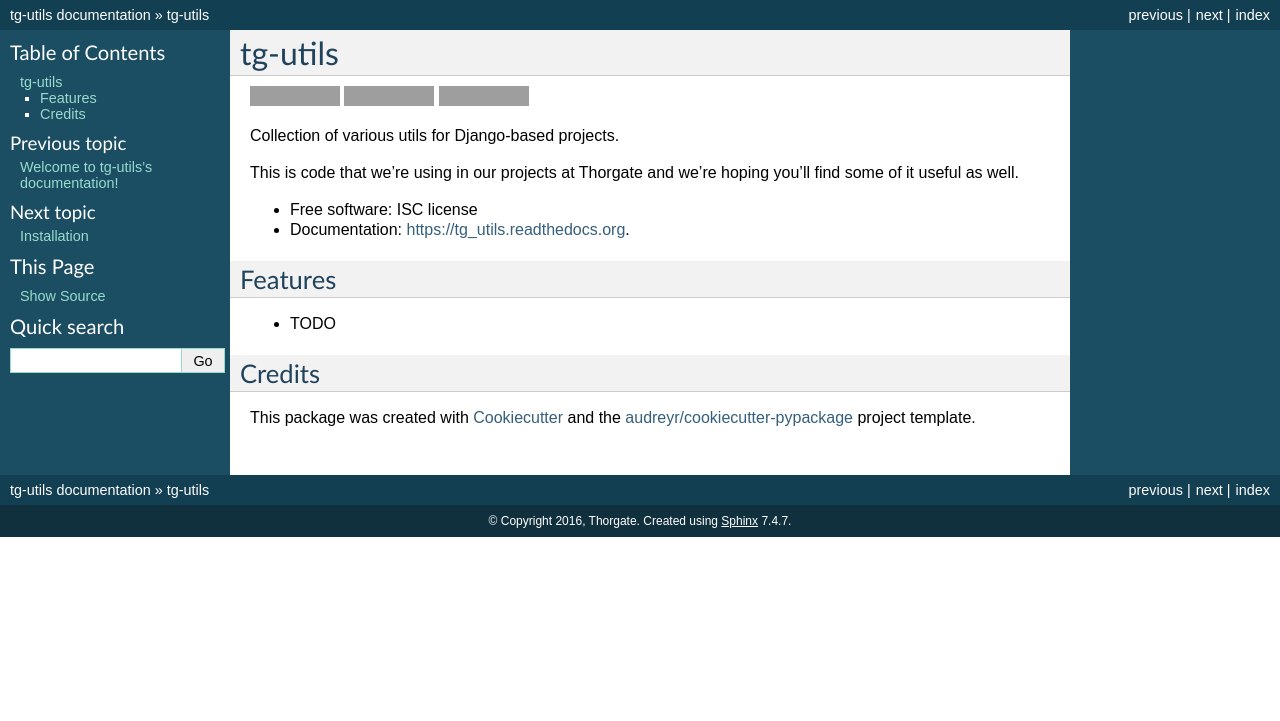
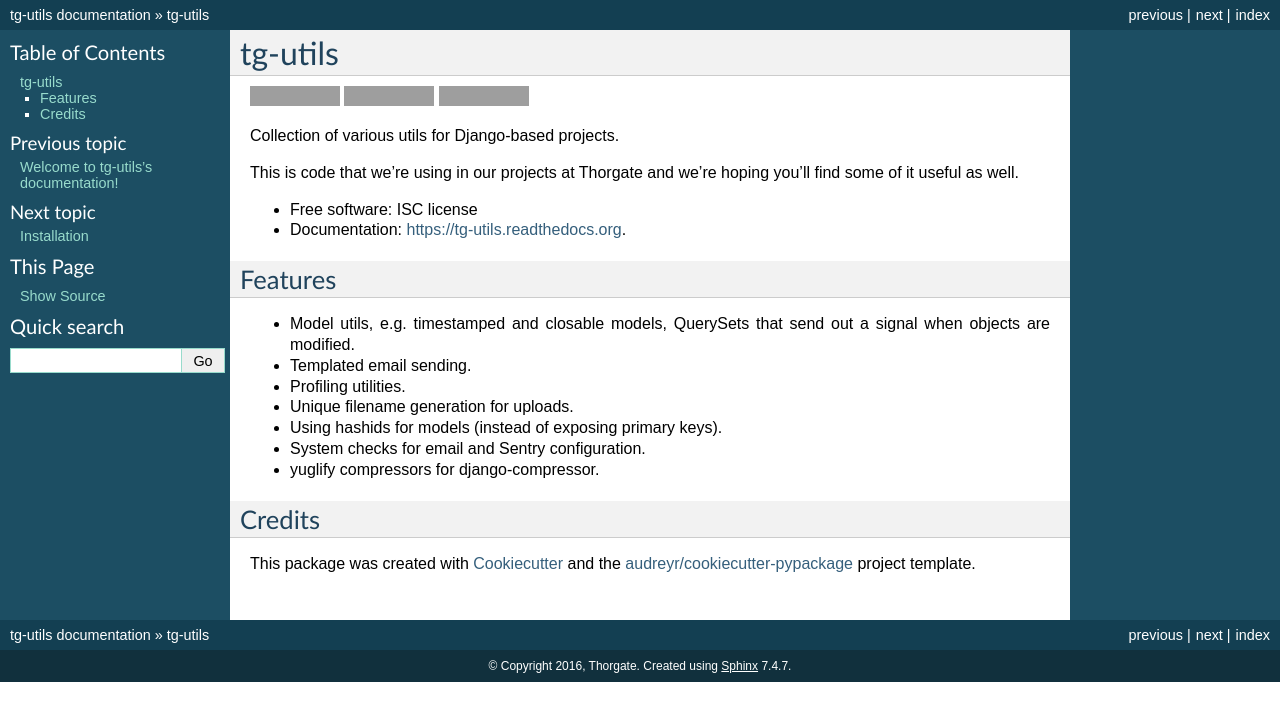
Before and after one commit to thorgate/tg-utils, a Sphinx documentation site: the page built from docs/readme.rst, in a window 1280 px wide. Shown: the top 721 px of the page. Built offline with Sphinx 7.4.7, drawn with Linux system fonts in a browser that asks for light colours; the version number could not be read and is left out; grey boxes are pictures that could not be loaded.

Commit message:
Misc docs fixes/improvements
- Add features list.
- Use proper package name - tg-utils - in more places.
- Fix docs generation.

```diff
--- a/README.rst
+++ b/README.rst
@@ -2,14 +2,14 @@
 tg-utils
 ===============================
 
-.. image:: https://img.shields.io/pypi/v/tg_utils.svg
-        :target: https://pypi.python.org/pypi/tg_utils
+.. image:: https://img.shields.io/pypi/v/tg-utils.svg
+        :target: https://pypi.python.org/pypi/tg-utils
 
-.. image:: https://img.shields.io/travis/thorgate/tg_utils.svg
-        :target: https://travis-ci.org/thorgate/tg_utils
+.. image:: https://img.shields.io/travis/thorgate/tg-utils.svg
+        :target: https://travis-ci.org/thorgate/tg-utils
 
-.. image:: https://readthedocs.org/projects/tg_utils/badge/?version=latest
-        :target: https://readthedocs.org/projects/tg_utils/?badge=latest
+.. image:: https://readthedocs.org/projects/tg-utils/badge/?version=latest
+        :target: https://readthedocs.org/projects/tg-utils/?badge=latest
         :alt: Documentation Status
 
 
@@ -18,12 +18,20 @@
 This is code that we're using in our projects at Thorgate and we're hoping you'll find some of it useful as well.
 
 * Free software: ISC license
-* Documentation: https://tg_utils.readthedocs.org.
+* Documentation: https://tg-utils.readthedocs.org.
+
 
 Features
 --------
 
-* TODO
+* Model utils, e.g. timestamped and closable models, QuerySets that send out a signal when objects are modified.
+* Templated email sending.
+* Profiling utilities.
+* Unique filename generation for uploads.
+* Using hashids for models (instead of exposing primary keys).
+* System checks for email and Sentry configuration.
+* yuglify compressors for django-compressor.
+
 
 Credits
 ---------
--- a/docs/conf.py
+++ b/docs/conf.py
@@ -30,6 +30,10 @@
 # This lets us ensure that the source package is imported, and that its
 # version is used.
 sys.path.insert(0, project_root)
+
+# Make Django happier
+os.environ["DJANGO_SETTINGS_MODULE"] = "tests.django_settings"
+
 
 import tg_utils
 
--- a/docs/installation.rst
+++ b/docs/installation.rst
@@ -6,9 +6,9 @@
 
 At the command line::
 
-    $ easy_install tg_utils
+    $ easy_install tg-utils
 
 Or, if you have virtualenvwrapper installed::
 
-    $ mkvirtualenv tg_utils
-    $ pip install tg_utils
+    $ mkvirtualenv tg-utils
+    $ pip install tg-utils
```
Also changed, not shown: CONTRIBUTING.rst (+8 -8 lines), docs/modules.rst (deleted, +0 -7 lines), docs/tg_utils.rst (deleted, +0 -22 lines), 1 other file.
